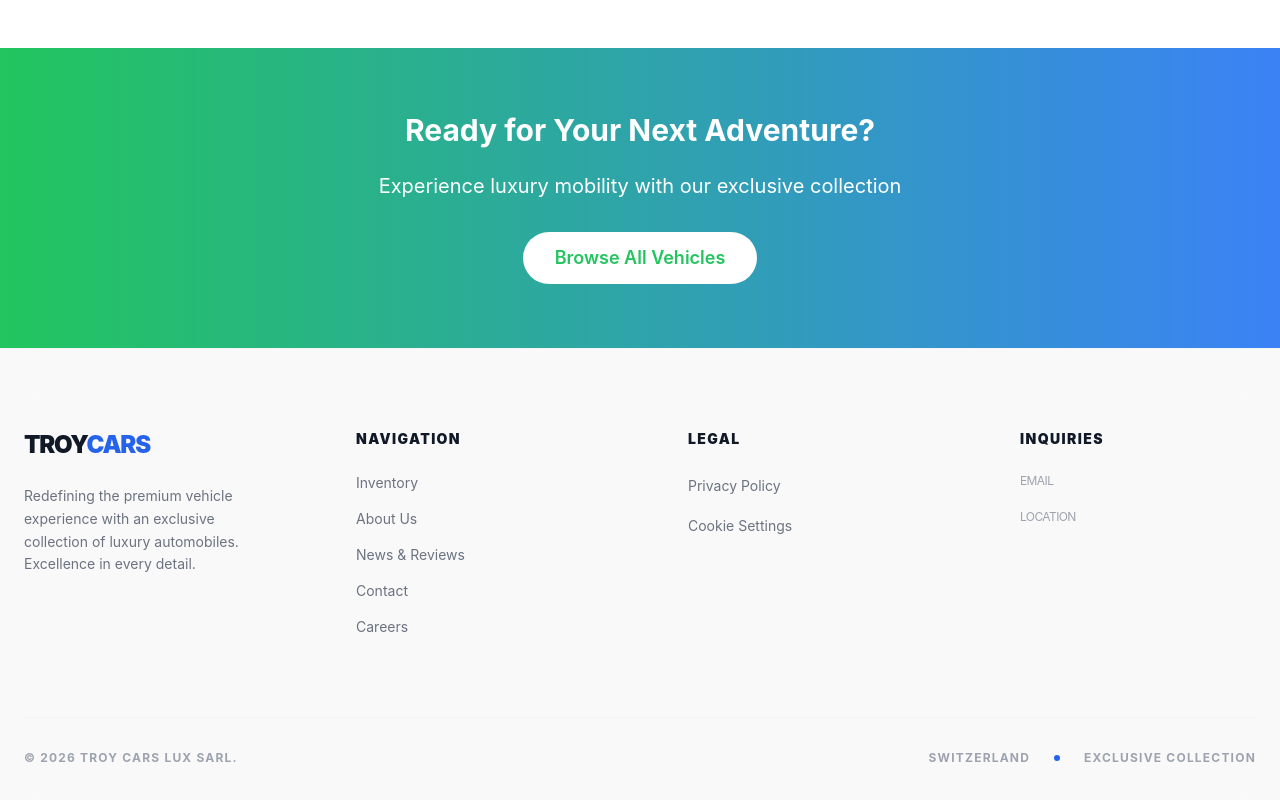
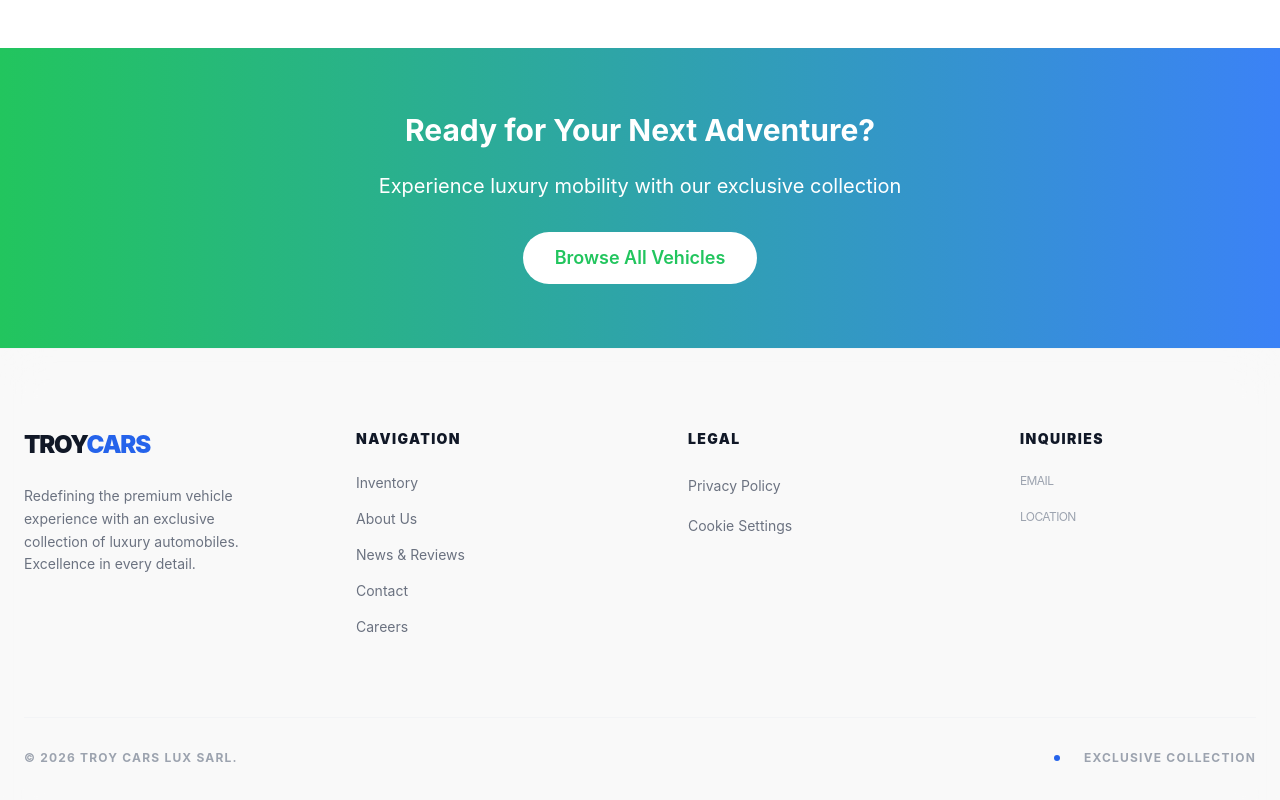
Before and after one commit to bugragormus/troysarl, a Next.js app: page / in a window 1280 px wide. Shown: the part 1151-1951 px from the top of the page. Built offline with nearby package versions, Linux system fonts and the light colour scheme; no server answers; the database is empty.

Commit message:
chore: remove Switzerland from footer

```diff
--- a/components/Layout.tsx
+++ b/components/Layout.tsx
@@ -289,7 +289,6 @@ export default function Layout({ children }: LayoutProps) {
             <div className="mt-20 pt-8 border-t border-gray-100 dark:border-white/5 flex flex-col md:flex-row justify-between items-center gap-4 text-xs font-bold text-gray-400 uppercase tracking-widest">
               <div>&copy; {new Date().getFullYear()} Troy Cars Lux SARL.</div>
               <div className="flex items-center gap-6">
-                <span>Switzerland</span>
                 <span className="w-1.5 h-1.5 bg-blue-600 rounded-full"></span>
                 <span>Exclusive Collection</span>
               </div>
```
